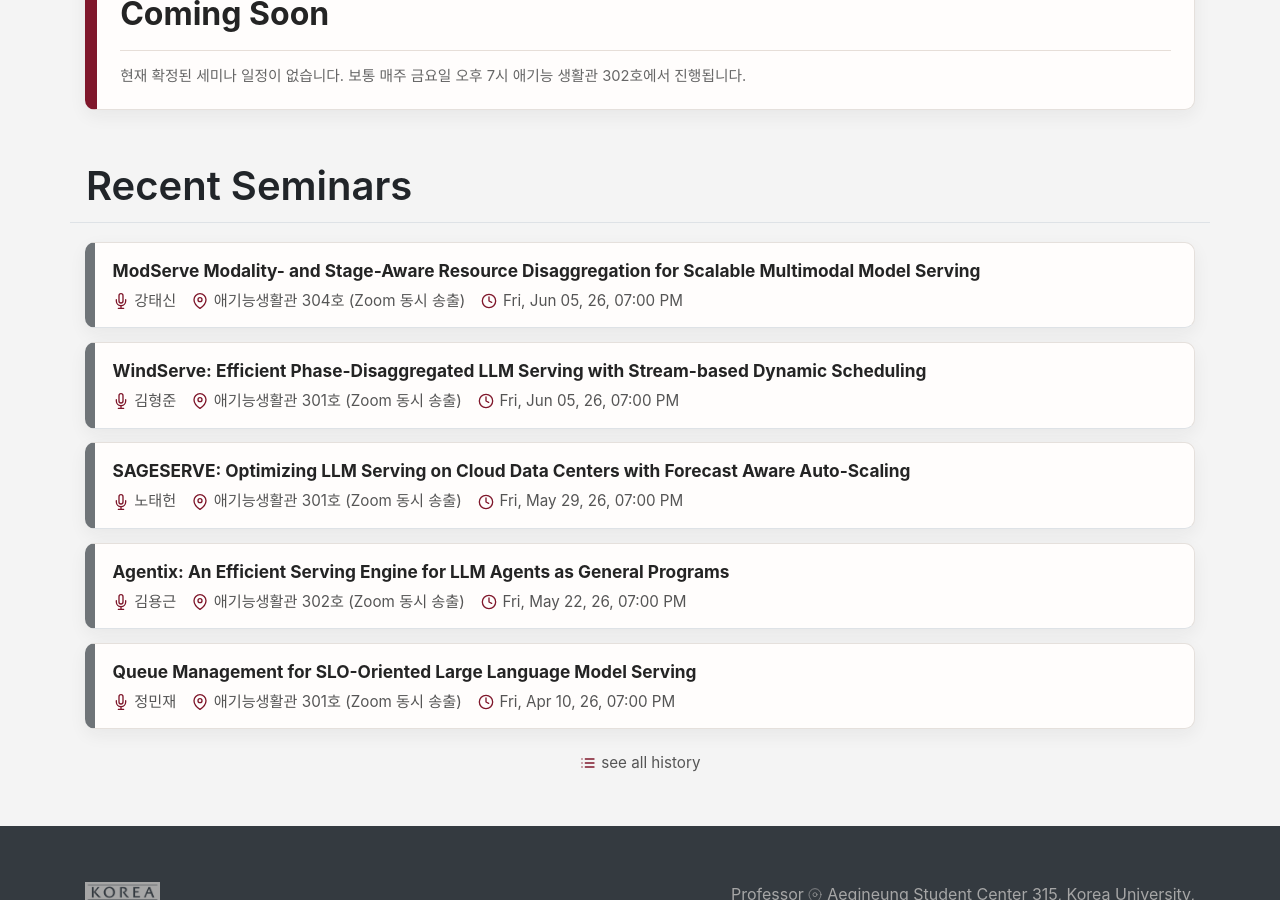
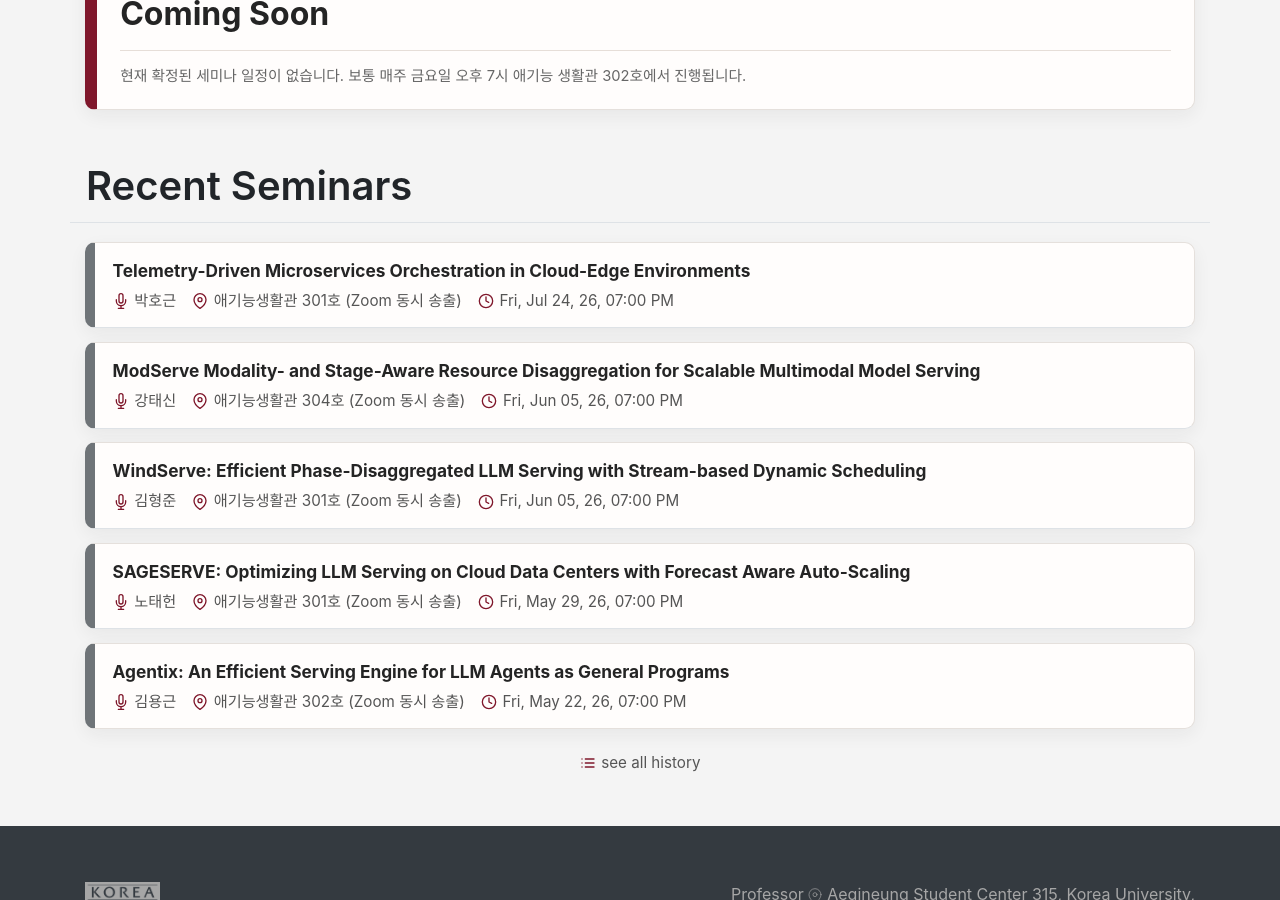
Before and after one commit to KU-Cloud/ku-cloud.github.io, a Jekyll site: the page built from seminar.html, in a window 1280 px wide and 900 px high, scrolled down 250 px. Built offline with Jekyll 4.4.1, drawn with Linux system fonts in a browser that asks for light colours.

Commit message:
add: new seminar entry added

```diff
--- a/_data/seminars.yaml
+++ b/_data/seminars.yaml
@@ -1175,3 +1175,7 @@
   date: 2026-06-05T19:00:00.00+0900
   speacker: 강태신
   location: 애기능생활관 304호 (Zoom 동시 송출)
+- title: 'Telemetry-Driven Microservices Orchestration in Cloud-Edge Environments'
+  date: 2026-07-24T19:00:00.00+0900
+  speacker: 박호근
+  location: 애기능생활관 301호 (Zoom 동시 송출)
```
